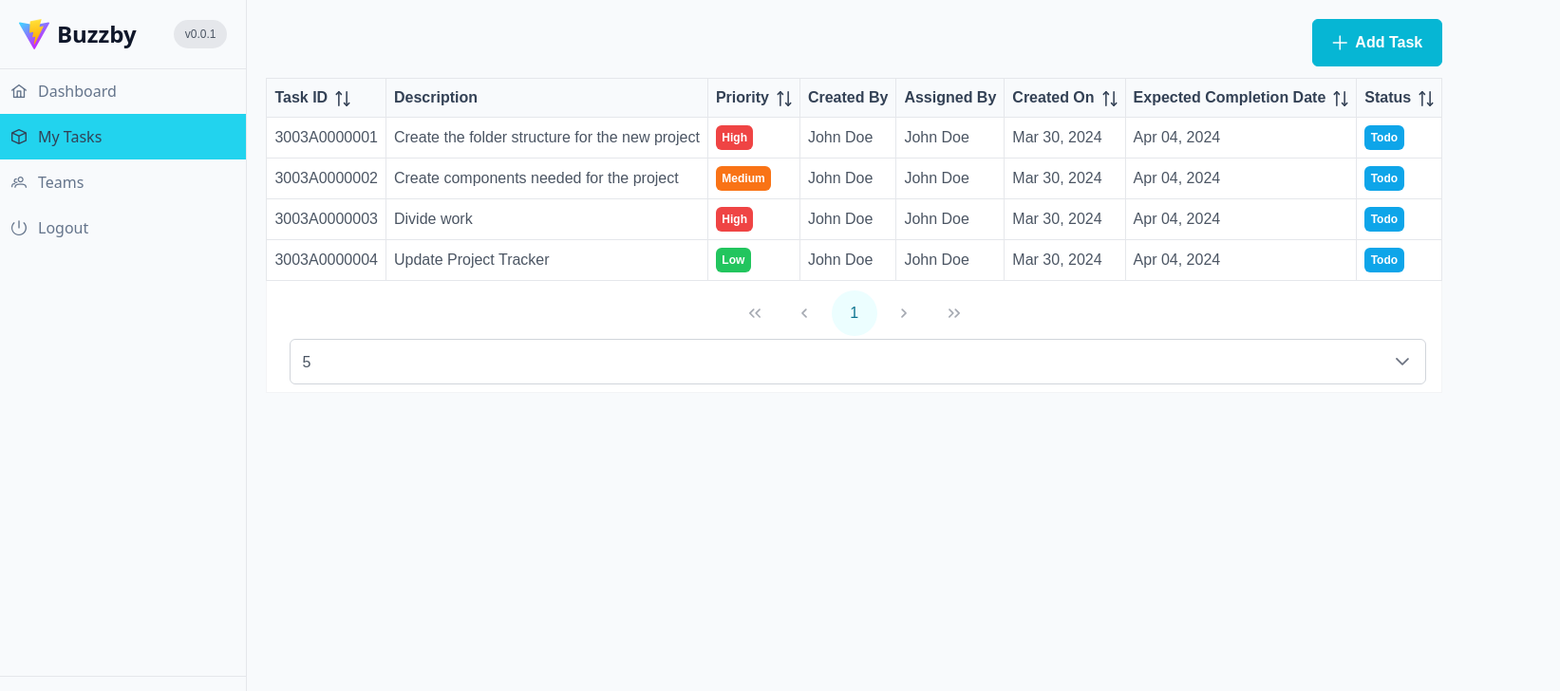
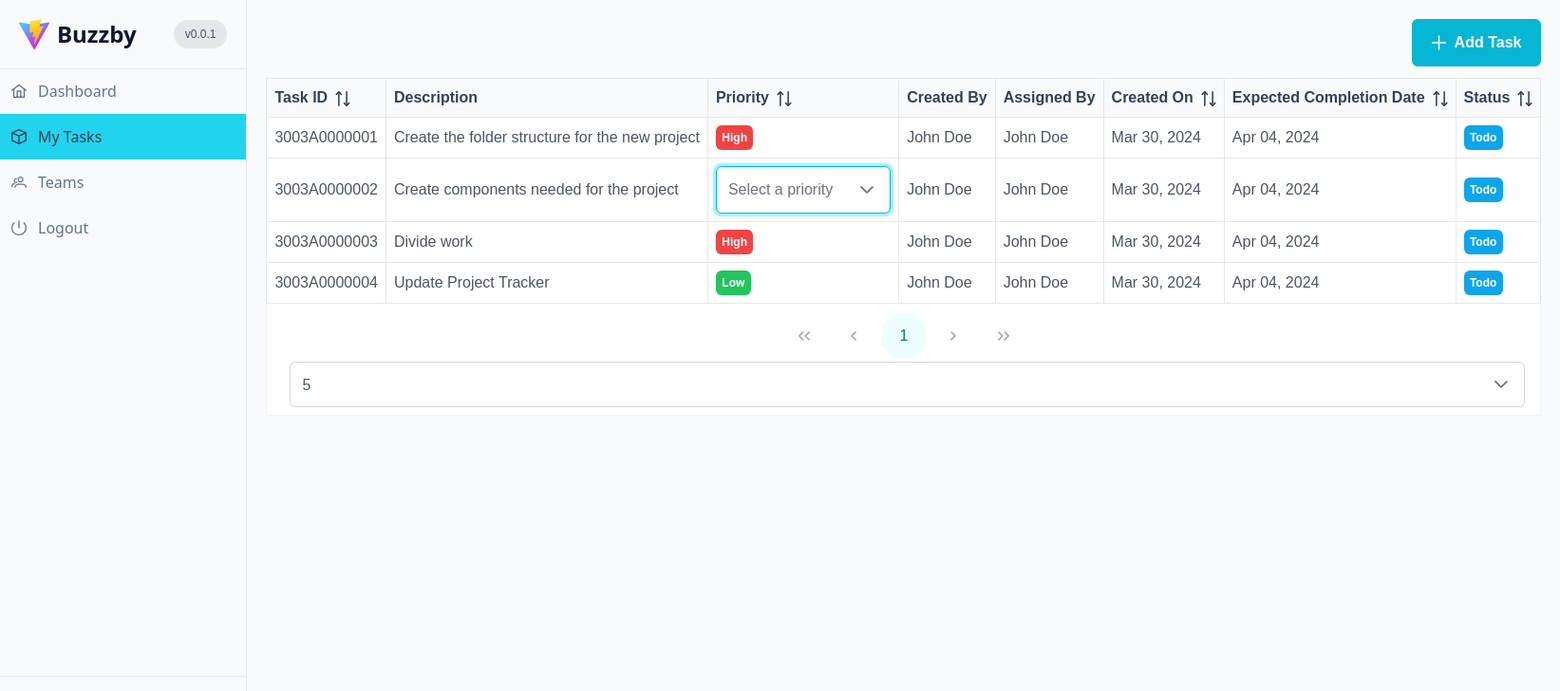
Before and after one commit to JenTJames/buzzby-client, a React (Vite) app: page /my-tasks in a window 1280 px wide. Both pictures are taken after a click on the element "Medium". Shown: the top 728 px of the page at 95% size, 1643 px wide, since content can reach past the window. Built offline with nearby package versions, Linux system fonts and the light colour scheme; grey boxes are pictures that could not be loaded; a web font is replaced by a local one.

Commit message:
Feat: Add option to update the priority of a task

```diff
--- a/src/pages/MyTasksPage.jsx
+++ b/src/pages/MyTasksPage.jsx
@@ -7,6 +7,8 @@ import { Dropdown } from "primereact/dropdown";
 import { DataTable } from "primereact/datatable";
 
 const statusList = ["Todo", "In Progress", "Overdue", "Completed"];
+
+const priorityList = ["High", "Medium", "Low"];
 
 import Authorized from "../components/Authorized";
 
@@ -93,10 +95,28 @@ const MyTasksPage = () => {
         return "success";
       case "Overdue":
         return "danger";
+      case "High":
+        return "danger";
+      case "Medium":
+        return "warning";
+      case "Low":
+        return "success";
       default:
         return "secondary";
     }
   };
+
+  const priorityEditor = (options) => (
+    <Dropdown
+      value={options.value}
+      options={priorityList}
+      onChange={(e) => options.editorCallback(e.value)}
+      placeholder="Select a priority"
+      itemTemplate={(option) => {
+        return <Tag value={option} severity={getSeverity(option)}></Tag>;
+      }}
+    />
+  );
 
   const statusEditor = (options) => (
     <Dropdown
@@ -109,6 +129,10 @@ const MyTasksPage = () => {
       }}
     />
   );
+
+  const updatePriorityHandler = ({ rowData, newValue, field }) => {
+    rowData[field] = newValue.toUpperCase();
+  };
 
   const updateStatusHandler = ({ rowData, newValue, field }) => {
     rowData[field] = newValue;
@@ -139,6 +163,8 @@ const MyTasksPage = () => {
             sortable
             header="Priority"
             body={({ priority }) => renderPriority(priority)}
+            editor={priorityEditor}
+            onCellEditComplete={updatePriorityHandler}
           ></Column>
           <Column field="createdBy" header="Created By"></Column>
           <Column field="assignedBy" header="Assigned By"></Column>
```
